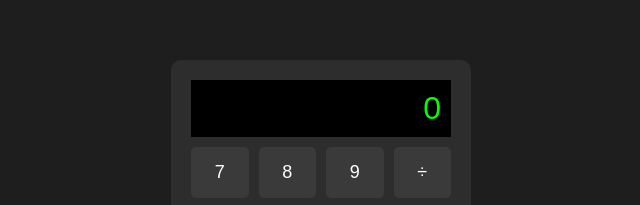
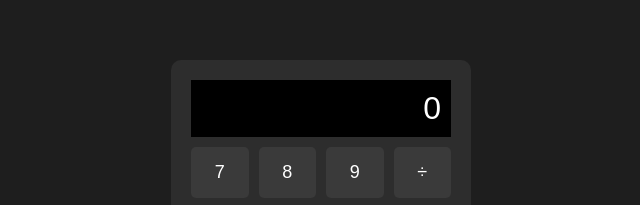
Before and after one commit to evertonwilliam/webtools, a plain HTML site: page index.html in a window 1280 px wide. Shown: the part 178-383 px from the top of the page, 319-959 px from the left. Drawn offline with Linux system fonts and the light colour scheme.

Commit message:
feat: ajusta visual do visor

```diff
--- a/style.css
+++ b/style.css
@@ -16,7 +16,7 @@ body {
 
 .display {
   background: #000;
-  color: #0f0;
+  color: #fff;
   font-size: 32px;
   padding: 10px;
   text-align: right;
```
